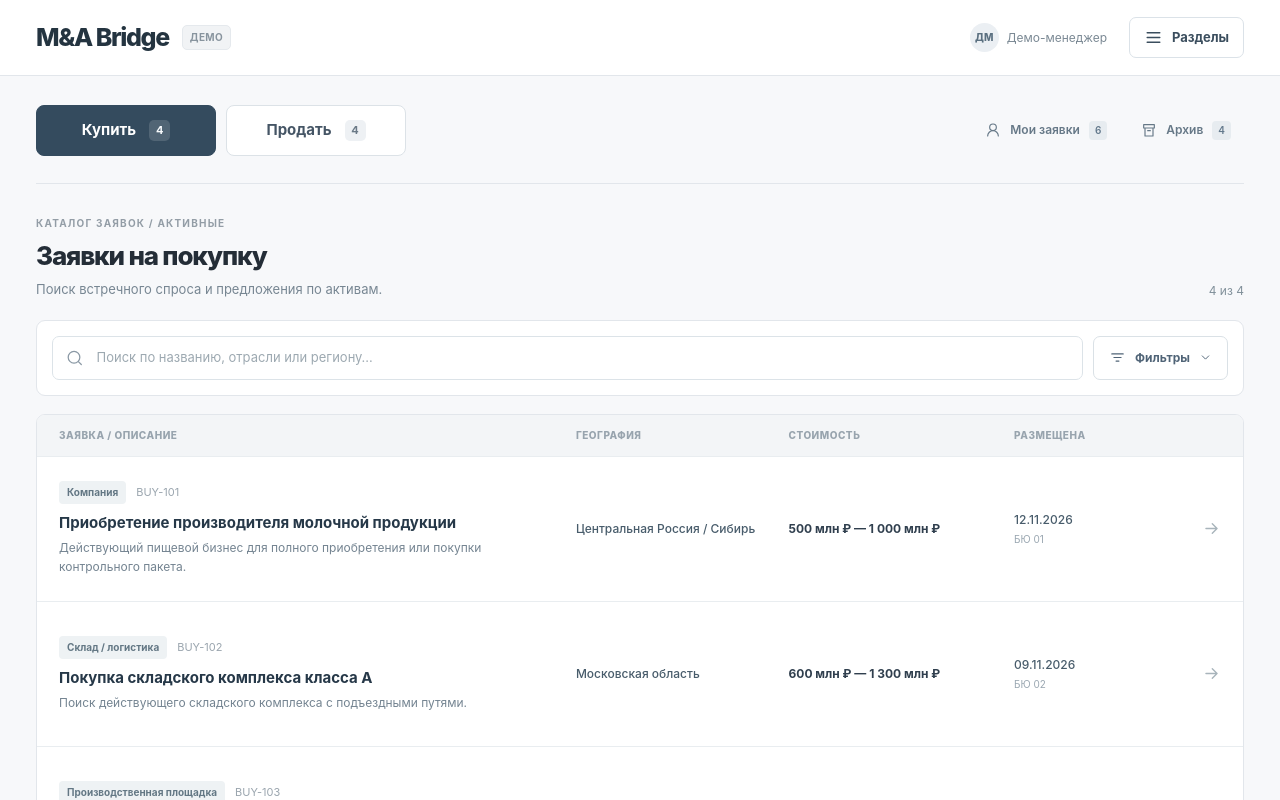
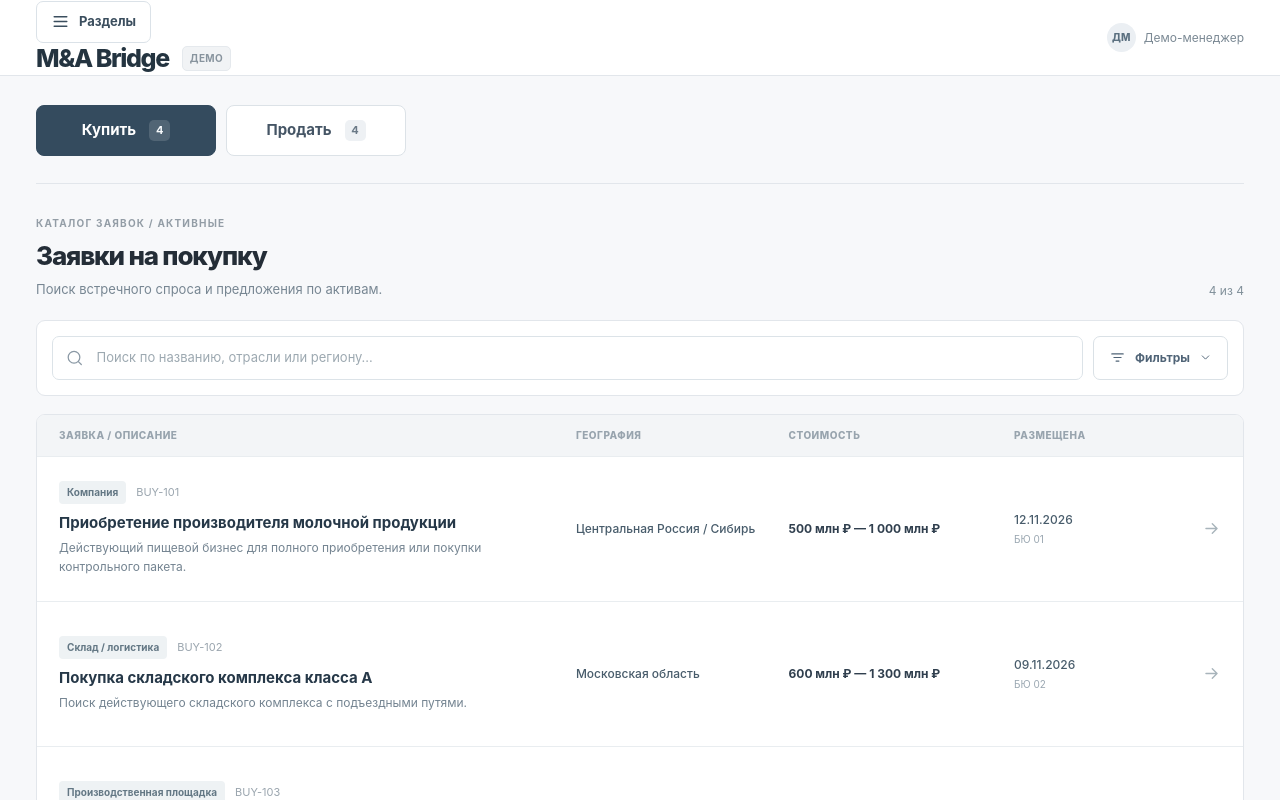
Before and after one commit to Helper7773141/Client-radar, a Next.js app: page / in a window 1280 px wide. Shown: the top 800 px of the page. Built offline with nearby package versions, Linux system fonts and the light colour scheme.

Commit message:
Move sections trigger to left and remove archive/my requests shortcuts from home

```diff
--- a/app/page.js
+++ b/app/page.js
@@ -122,10 +122,12 @@ export default function Home() {
   return <div className="app">
     <header className="topbar">
       <div className="topbar-inner">
-        <div className="brand"><button type="button" className="brand-button" onClick={()=>go("catalog","buy")}>M&A Bridge</button><span className="site-demo">Демо</span></div>
+        <div className="header-left">
+          <button type="button" className={"sections-button "+(menuOpen?"sections-active":"")} onClick={()=>setMenuOpen(x=>!x)} aria-expanded={menuOpen} aria-controls="sections-menu"><Icon name="menu" size={19}/> Разделы</button>
+          <div className="brand"><button type="button" className="brand-button" onClick={()=>go("catalog","buy")}>M&A Bridge</button><span className="site-demo">Демо</span></div>
+        </div>
         <div className="header-actions">
           <span className="demo-person"><span className="demo-avatar">ДМ</span> Демо-менеджер</span>
-          <button type="button" className={"sections-button "+(menuOpen?"sections-active":"")} onClick={()=>setMenuOpen(x=>!x)} aria-expanded={menuOpen} aria-controls="sections-menu"><Icon name="menu" size={19}/> Разделы</button>
         </div>
       </div>
     </header>
@@ -135,10 +137,6 @@ export default function Home() {
         <div className="direction-tabs" role="tablist" aria-label="Покупка или продажа">
           <button role="tab" aria-selected={view==="catalog"&&direction==="buy"} className={view==="catalog"&&direction==="buy"?"tab selected": "tab"} onClick={()=>go("catalog","buy")}>Купить <span>{DEMO_REQUESTS.filter(r=>r.status==="active"&&r.direction==="buy").length}</span></button>
           <button role="tab" aria-selected={view==="catalog"&&direction==="sell"} className={view==="catalog"&&direction==="sell"?"tab selected": "tab"} onClick={()=>go("catalog","sell")}>Продать <span>{DEMO_REQUESTS.filter(r=>r.status==="active"&&r.direction==="sell").length}</span></button>
-        </div>
-        <div className="nav-links">
-          <button className={view==="mine"?"sub-nav active":"sub-nav"} onClick={()=>go("mine")}><Icon name="user" size={16}/> Мои заявки <span>{mineCount}</span></button>
-          <button className={view==="archive"?"sub-nav active":"sub-nav"} onClick={()=>go("archive")}><Icon name="archive" size={16}/> Архив <span>{archive.length}</span></button>
         </div>
       </div>
 
```
